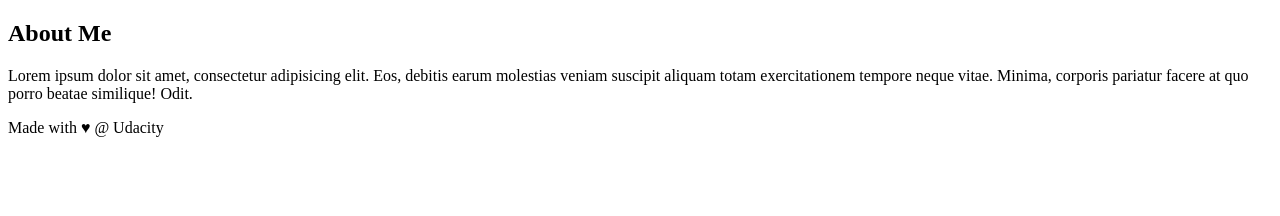
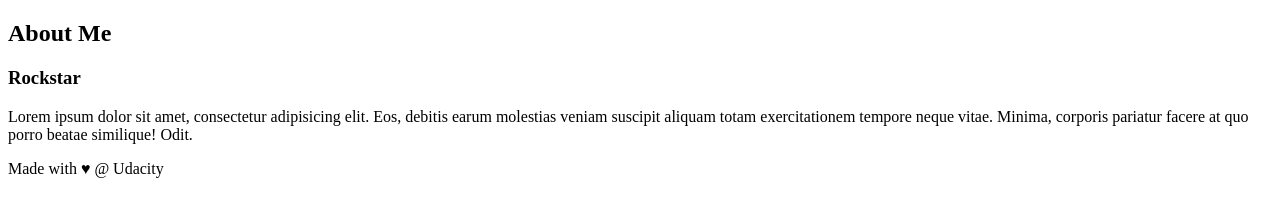
Before and after one commit to ezraliberty/Education, a plain HTML site: page index.html in a window 1280 px wide. Drawn offline with Linux system fonts and the light colour scheme.

Commit message:
heading3

```diff
--- a/index.html
+++ b/index.html
@@ -17,7 +17,7 @@
     <!-- start of new content -->
     <aside>
         <h2>About Me</h2>
-
+        <h3>Rockstar</h3>
         <p>Lorem ipsum dolor sit amet, consectetur adipisicing elit. Eos, debitis earum molestias veniam suscipit aliquam totam exercitationem tempore neque vitae. Minima, corporis pariatur facere at quo porro beatae similique! Odit.</p>
     </aside>
     <!-- end of new content -->
```
